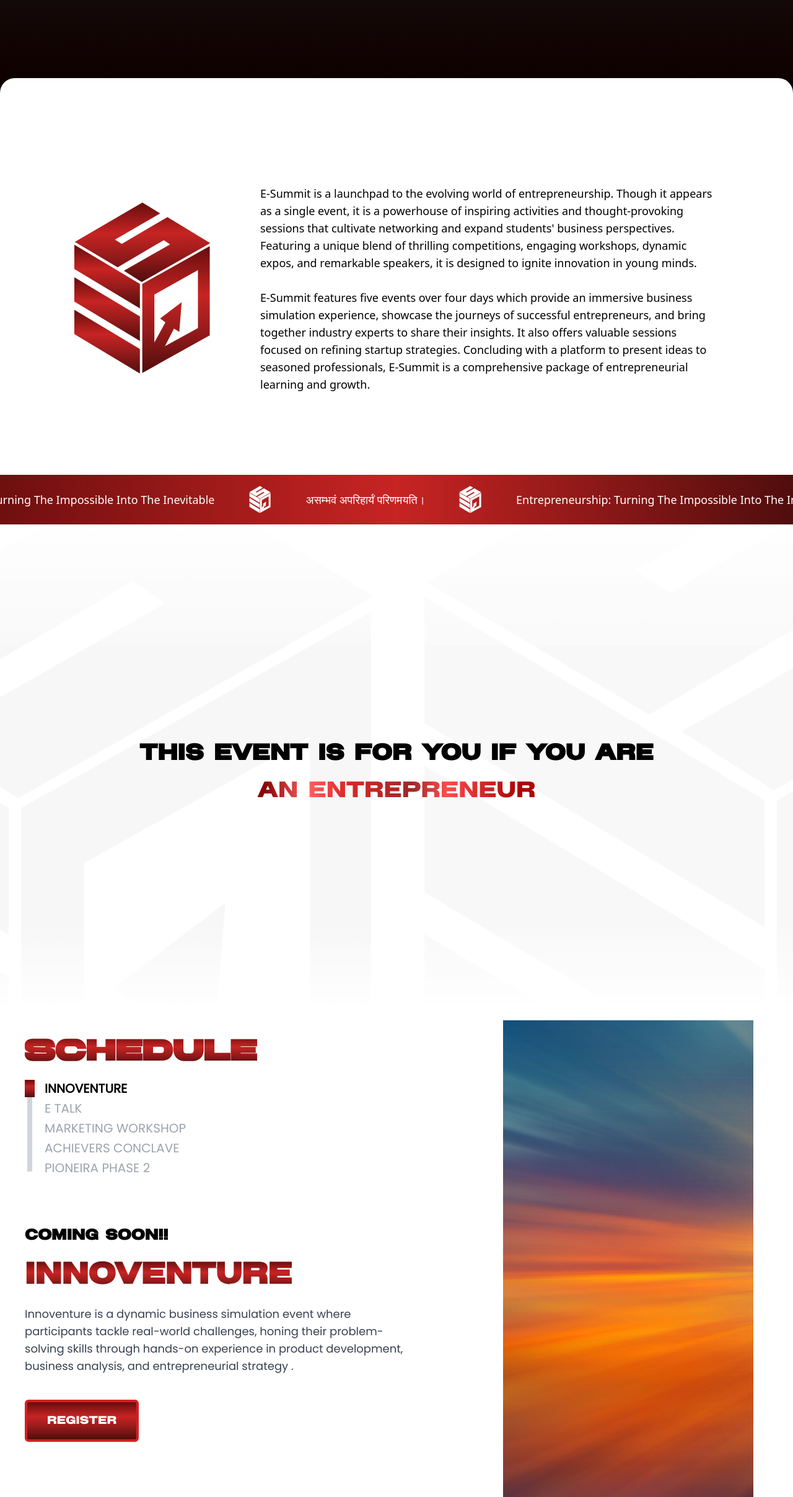
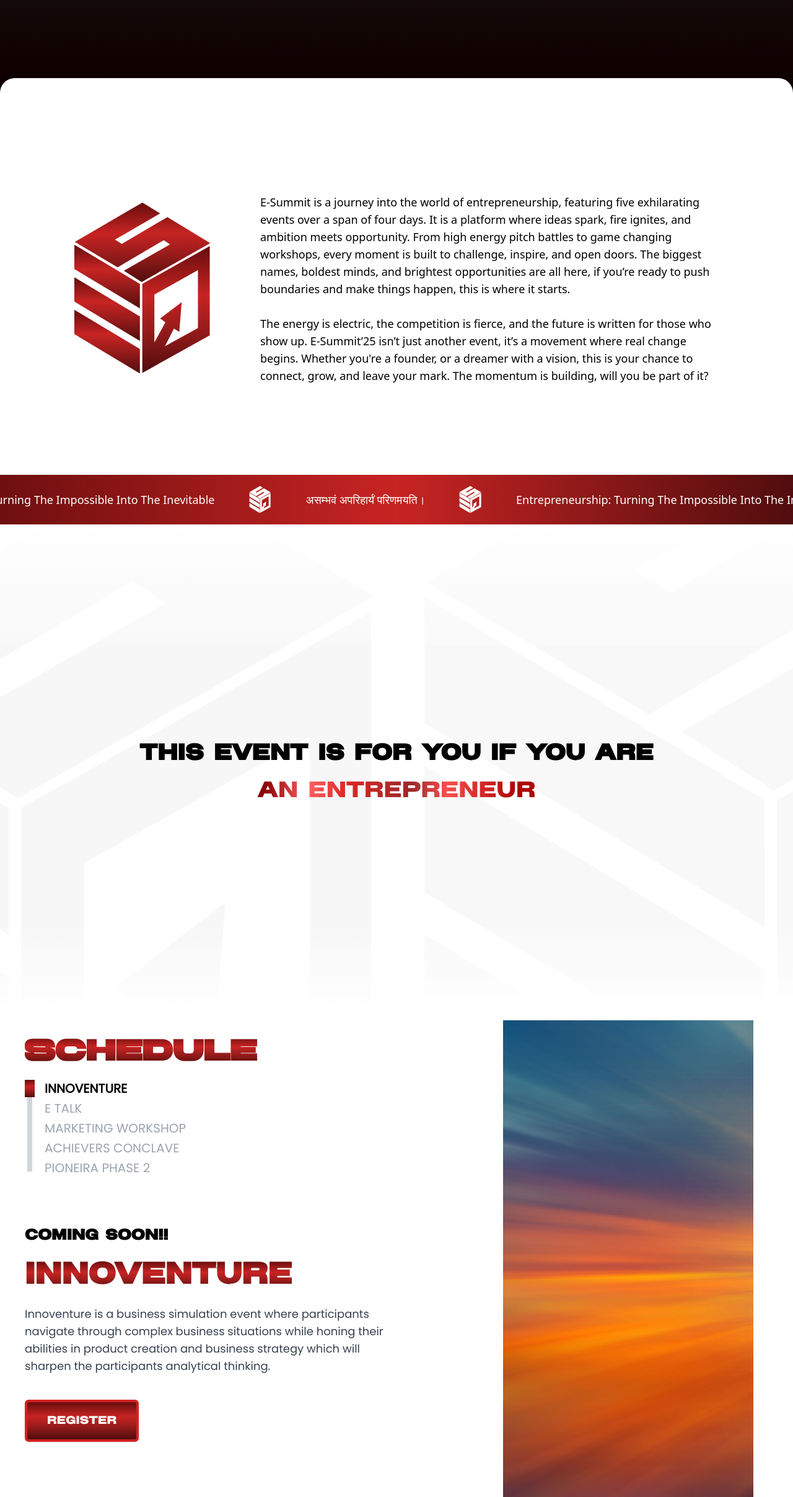
Before and after one commit to ecellvit/Esummit25, a Next.js app: page / in a window 1280 px wide. Shown: the part 1074-3489 px from the top of the page at 62% size. Built offline with nearby package versions, Linux system fonts and the light colour scheme; no server answers.

Commit message:
changed the content

```diff
--- a/components/about.tsx
+++ b/components/about.tsx
@@ -63,9 +63,9 @@ export default function about() {
                     {/* Right Side: Text Content */}
                     <div className="md:w-3/4 w-full text-black text-md md:text-lg leading-relaxed flex items-center md:px-20 mt-5 md:mt-0">
                         <p>
-                            E-Summit is a launchpad to the evolving world of entrepreneurship. Though it appears as a single event, it is a powerhouse of inspiring activities and thought-provoking sessions that cultivate networking and expand students' business perspectives. Featuring a unique blend of thrilling competitions, engaging workshops, dynamic expos, and remarkable speakers, it is designed to ignite innovation in young minds.
+                            E-Summit is a journey into the world of entrepreneurship, featuring five exhilarating events over a span of four days. It is a platform where ideas spark, fire ignites, and ambition meets opportunity. From high energy pitch battles to game changing workshops, every moment is built to challenge, inspire, and open doors. The biggest names, boldest minds, and brightest opportunities are all here, if you’re ready to push boundaries and make things happen, this is where it starts.
                             <br /><br />
-                            E-Summit features five events over four days which provide an immersive business simulation experience, showcase the journeys of successful entrepreneurs, and bring together industry experts to share their insights. It also offers valuable sessions focused on refining startup strategies. Concluding with a platform to present ideas to seasoned professionals, E-Summit is a comprehensive package of entrepreneurial learning and growth.
+                            The energy is electric, the competition is fierce, and the future is written for those who show up. E-Summit’25 isn’t just another event, it’s a movement where real change begins. Whether you're a founder, or a dreamer with a vision, this is your chance to connect, grow, and leave your mark. The momentum is building, will you be part of it?
                         </p>
                     </div>
                 </div>
--- a/components/mobileSchedule.tsx
+++ b/components/mobileSchedule.tsx
@@ -24,14 +24,14 @@ const events = [
     name: "INNOVENTURE",
     date: "COMING SOON!!",
     description:
-      "Innoventure is a dynamic business simulation event where participants tackle real-world challenges, honing their problem-solving skills through hands-on experience in product development, business analysis, and entrepreneurial strategy .",
+      "Innoventure is a business simulation event where participants navigate through complex business situations while honing their abilities in product creation and business strategy which will sharpen the participants analytical thinking.",
     url: "/events/event1/createTeam",
   },
   {
     name: "E TALK",
     date: "COMING SOON!!",
     description:
-      "E-Talk brings together renowned entrepreneurs to offer valuable lessons and inspiration through engaging discussions and influential motivational speeches for emerging entrepreneurs.",
+      "E-Talk brings together celebrated entrepreneurs to share their wisdom and expertise, inspiring the next generation of business builders. This engaging summit cultivates an energizing environment, leaving participants with the knowledge to pursue their entrepreneurial dreams with conviction.",
     url: "/events/event2",
   },
   {
@@ -45,14 +45,14 @@ const events = [
     name: "ACHIEVERS CONCLAVE",
     date: "COMING SOON!!",
     description:
-      "At Achiever’s Conclave, accomplished industry stalwarts from diverse fields come together to share their journeys, insights, and success strategies to inspire and empower participants to scale new heights in their endeavors.",
+      "At Achievers’ Conclave, distinguished leaders and achievers from various fields reflect on the challenges they tackled and the invaluable lessons learnt. The event instills a sense of determination in participants to surpass their limits and achieve exceptional success.",
     url: "/events/event4",
   },
   {
     name: "PIONEIRA PHASE 2",
     date: "COMING SOON!!",
     description:
-      "Pioneira, a conclave for startups to pitch their ideas to industry leaders and prominent personalities while embarking on a journey to gain exposure, withstand market competition, and build connections.",
+      "Pioneira is a major platform for new business ventures, offering startups an exceptional opportunity to pitch their ideas to industry leaders and influential personalities while embarking on a journey to withstand market competition, and build connections.",
     url: "/events/event5",
   },
 ];
--- a/components/timeline.tsx
+++ b/components/timeline.tsx
@@ -21,14 +21,14 @@ const events = [
     name: "INNOVENTURE",
     date: "COMING SOON!!",
     description:
-      "Innoventure is a dynamic business simulation event where participants tackle real-world challenges, honing their problem-solving skills through hands-on experience in product development, business analysis, and entrepreneurial strategy .",
+      "Innoventure is a business simulation event where participants navigate through complex business situations while honing their abilities in product creation and business strategy which will sharpen the participants analytical thinking.",
     url: "/events/event1/createTeam",
   },
   {
     name: "E TALK",
     date: "COMING SOON!!",
     description:
-      "E-Talk brings renowned entrepreneurs to share insights through discussions and motivational speeches. It offers a platform for aspiring business minds to interact, learn, and refine their vision, inspiring the next generation of entrepreneurs.",
+      "E-Talk brings together celebrated entrepreneurs to share their wisdom and expertise, inspiring the next generation of business builders. This engaging summit cultivates an energizing environment, leaving participants with the knowledge to pursue their entrepreneurial dreams with conviction.",
     url: "/events/event2",
   },
   {
@@ -42,14 +42,14 @@ const events = [
     name: "ACHIEVERS CONCLAVE",
     date: "COMING SOON!!",
     description:
-      "At Achiever’s Conclave, accomplished industry stalwarts from diverse fields come together to share their journeys, insights, and success strategies to inspire and empower participants to scale new heights in their endeavors.",
+      "At Achievers’ Conclave, distinguished leaders and achievers from various fields reflect on the challenges they tackled and the invaluable lessons learnt. The event instills a sense of determination in participants to surpass their limits and achieve exceptional success.",
     url: "/events/event4",
   },
   {
     name: "PIONEIRA PHASE 2",
     date: "COMING SOON!!",
     description:
-      "Pioneira, a conclave for startups to pitch their ideas to industry leaders and prominent personalities while embarking on a journey to gain exposure, withstand market competition, and build connections.",
+      "Pioneira is a major platform for new business ventures, offering startups an exceptional opportunity to pitch their ideas to industry leaders and influential personalities while embarking on a journey to withstand market competition, and build connections.",
     url: "/events/event5",
   },
 ];
```
